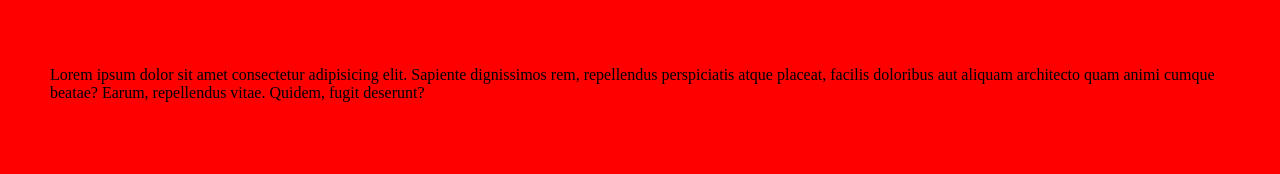
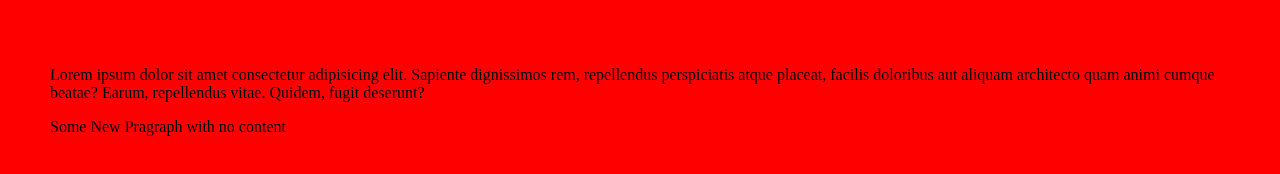
Before and after one commit to Mohammad81Nik/git-one, a plain HTML site: page index.html in a window 1280 px wide. Drawn offline with Linux system fonts and the light colour scheme.

Commit message:
Added some new paragraph with no important content

```diff
--- a/index.html
+++ b/index.html
@@ -8,5 +8,6 @@
   </head>
   <body>
     <p>Lorem ipsum dolor sit amet consectetur adipisicing elit. Sapiente dignissimos rem, repellendus perspiciatis atque placeat, facilis doloribus aut aliquam architecto quam animi cumque beatae? Earum, repellendus vitae. Quidem, fugit deserunt?</p>
+    <p>Some New Pragraph with no content</p>
   </body>
 </html>
```
